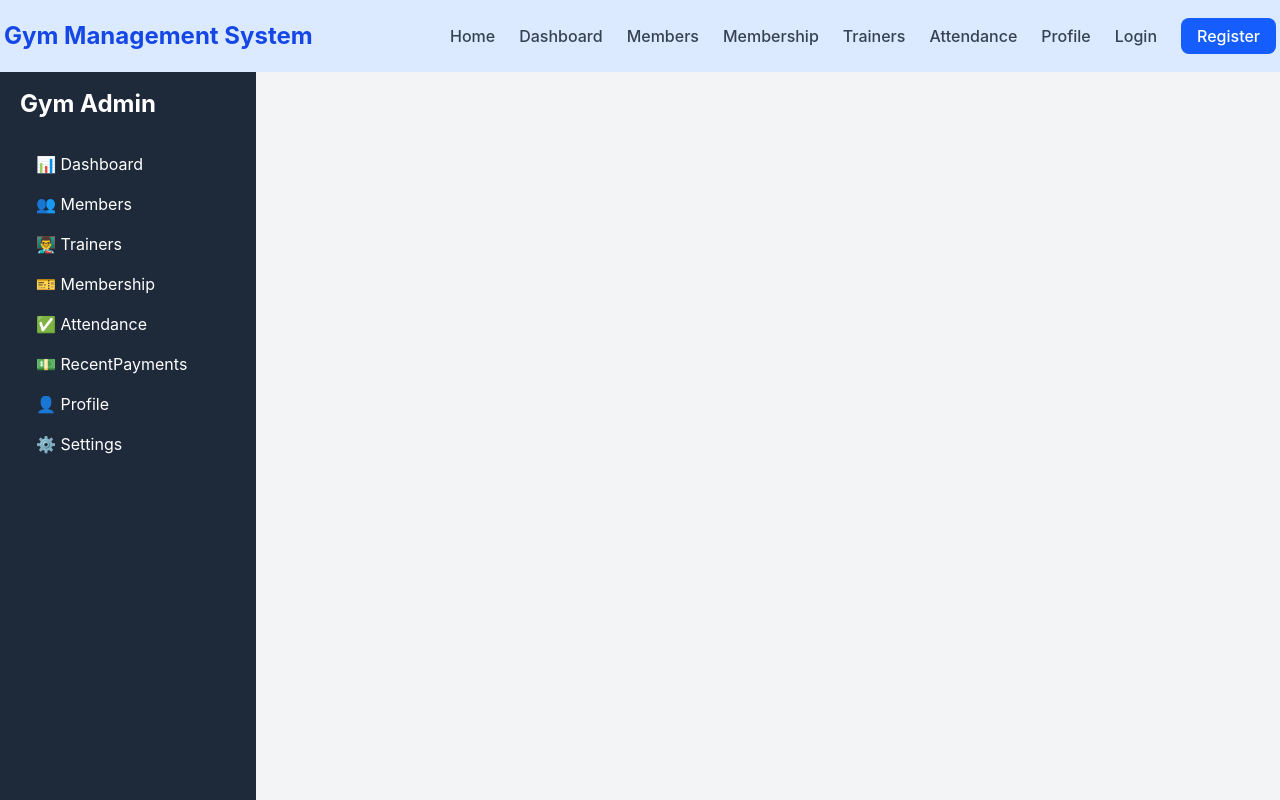
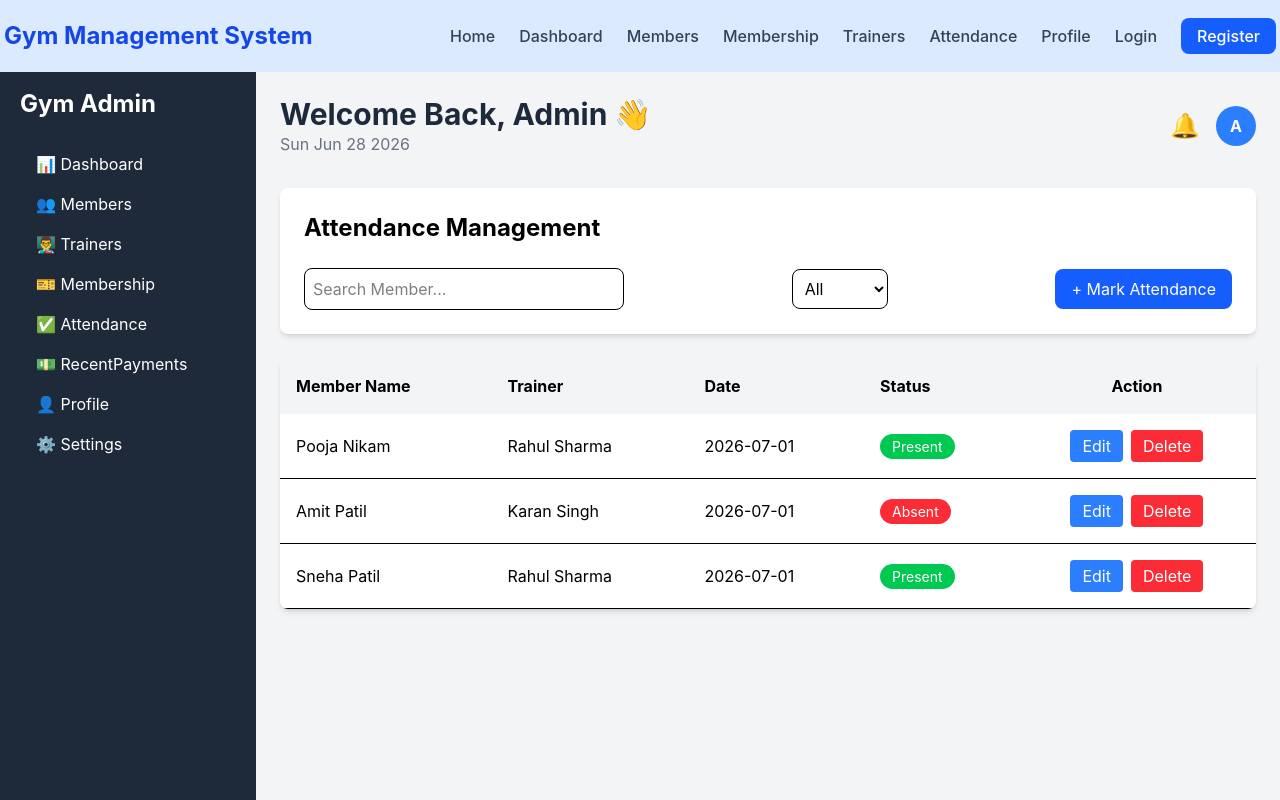
Before and after one commit to PoojaNikam2004/Gym-Management-System, a React (Vite) app: page /attendance in a window 1280 px wide. Shown: the top 800 px of the page. Built offline with nearby package versions, Linux system fonts and the light colour scheme.

Commit message:
build a Profile page

```diff
--- a/src/components/AttendanceSearchBar.jsx
+++ b/src/components/AttendanceSearchBar.jsx
@@ -1,33 +1,51 @@
+function AttendanceSearchBar({
+  searchTerm,
+  setSearchTerm,
+  statusFilter,
+  setStatusFilter,
+  onAddAttendance,
+}) {
+  return (
+    <div className="bg-white p-6 rounded-lg shadow-md mb-6">
 
+      <h2 className="text-2xl font-bold mb-6">
+        Attendance Management
+      </h2>
 
-function AttendanceSearchBar( attendance,setAttendance ,handleAddAttendance,decreaseAttendance ,statusFilter,setStatusFilter) {
+      <div className="flex justify-between items-center flex-wrap gap-4">
 
+        {/* Search */}
+        <input
+          type="text"
+          placeholder="Search Member..."
+          value={searchTerm}
+          onChange={(e) => setSearchTerm(e.target.value)}
+          className="border rounded-lg p-2 w-80"
+        />
 
-    return(
-        <div className="bg-white p-6 rounded-lg shadow-md mb-6">
-            <h1 className="text-2xl font-bold mb-6">
-                Attendance Management
-            </h1>
-            <div className="flex justify-between items-center gap-4 flex-wrap">
-                <input type="text" placeholder="Search Attendance..." className="border rounded-lg p-2" value={attendance} onChange={(e)=>setAttendance(e.target.value)} />
-                <select value={statusFilter}  onChange={(e)=>setStatusFilter(e.target.value)} className="border rounded-lg p-2" >
-                    <option value="All">All</option>
-                    <option value="Present">Present</option>
-                    <option value="Absent">Absent</option>
-                </select>
-            </div>
+        {/* Status Filter */}
+        <select
+          value={statusFilter}
+          onChange={(e) => setStatusFilter(e.target.value)}
+          className="border rounded-lg p-2"
+        >
+          <option value="All">All</option>
+          <option value="Present">Present</option>
+          <option value="Absent">Absent</option>
+        </select>
 
-            <div className="flex justify-around items-baseline gap-4 flex-wrap mt-4">
-                <button className="bg-blue-600 hover:bg-blue-700 text-white px-4 py-2 rounded-lg" onClick={handleAddAttendance}>
-                    + Add Attendance
-                </button>
-                <button className="bg-green-600 hover:bg-green-700 text-white px-4 py-2 rounded-lg" onClick={decreaseAttendance}>
-                    Export Attendance
-                </button>
-            </div>
-        </div>
-    )
+        {/* Add Attendance */}
+        <button
+          onClick={onAddAttendance}
+          className="bg-blue-600 hover:bg-blue-700 text-white px-4 py-2 rounded-lg"
+        >
+          + Mark Attendance
+        </button>
 
+      </div>
 
+    </div>
+  );
 }
+
 export default AttendanceSearchBar;
--- a/src/components/AttendanceTable.jsx
+++ b/src/components/AttendanceTable.jsx
@@ -0,0 +1,125 @@
+function AttendanceTable({
+  attendance,
+  deleteAttendance,
+  editAttendance,
+  searchTerm,
+  statusFilter,
+}) {
+
+  const filteredAttendance = attendance.filter((record) => {
+
+    const matchesSearch =
+      record.memberName
+        .toLowerCase()
+        .includes(searchTerm.toLowerCase()) ||
+      record.trainer
+        .toLowerCase()
+        .includes(searchTerm.toLowerCase());
+
+    const matchesFilter =
+      statusFilter === "All" ||
+      record.status === statusFilter;
+
+    return matchesSearch && matchesFilter;
+  });
+
+  return (
+    <div className="bg-white rounded-lg shadow-md overflow-hidden mt-6">
+
+      <table className="w-full">
+
+        <thead className="bg-gray-100">
+
+          <tr>
+            <th className="p-4 text-left">Member Name</th>
+            <th className="p-4 text-left">Trainer</th>
+            <th className="p-4 text-left">Date</th>
+            <th className="p-4 text-left">Status</th>
+            <th className="p-4 text-center">Action</th>
+          </tr>
+
+        </thead>
+
+        <tbody>
+
+          {filteredAttendance.length > 0 ? (
+
+            filteredAttendance.map((record) => (
+
+              <tr
+                key={record.id}
+                className="border-b hover:bg-gray-50"
+              >
+
+                <td className="p-4">
+                  {record.memberName}
+                </td>
+
+                <td className="p-4">
+                  {record.trainer}
+                </td>
+
+                <td className="p-4">
+                  {record.date}
+                </td>
+
+                <td className="p-4">
+
+                  <span
+                    className={`px-3 py-1 rounded-full text-white text-sm ${
+                      record.status === "Present"
+                        ? "bg-green-500"
+                        : "bg-red-500"
+                    }`}
+                  >
+                    {record.status}
+                  </span>
+
+                </td>
+
+                <td className="p-4 text-center">
+
+                  <button
+                    onClick={() => editAttendance(record)}
+                    className="bg-blue-500 hover:bg-blue-600 text-white px-3 py-1 rounded mr-2"
+                  >
+                    Edit
+                  </button>
+
+                  <button
+                    onClick={() => deleteAttendance(record.id)}
+                    className="bg-red-500 hover:bg-red-600 text-white px-3 py-1 rounded"
+                  >
+                    Delete
+                  </button>
+
+                </td>
+
+              </tr>
+
+            ))
+
+          ) : (
+
+            <tr>
+
+              <td
+                colSpan="5"
+                className="text-center py-6 text-gray-500"
+              >
+                No Attendance Found
+              </td>
+
+            </tr>
+
+          )}
+
+        </tbody>
+
+      </table>
+
+    </div>
+  );
+}
+
+export default AttendanceTable;
--- a/src/components/MarkAttendanceModal.jsx
+++ b/src/components/MarkAttendanceModal.jsx
@@ -0,0 +1,165 @@
+import { useState, useEffect } from "react";
+
+function MarkAttendanceModal({
+  onClose,
+  addAttendance,
+  editingAttendance,
+  updateAttendance,
+}) {
+  const [formData, setFormData] = useState({
+    memberName: "",
+    trainer: "",
+    date: "",
+    status: "Present",
+  });
+
+  useEffect(() => {
+    if (editingAttendance) {
+      setFormData({
+        memberName: editingAttendance.memberName || "",
+        trainer: editingAttendance.trainer || "",
+        date: editingAttendance.date || "",
+        status: editingAttendance.status || "Present",
+      });
+    } else {
+      setFormData({
+        memberName: "",
+        trainer: "",
+        date: "",
+        status: "Present",
+      });
+    }
+  }, [editingAttendance]);
+
+  const handleChange = (e) => {
+    const { name, value } = e.target;
+
+    setFormData((prev) => ({
+      ...prev,
+      [name]: value,
+    }));
+  };
+
+  const handleSubmit = (e) => {
+    e.preventDefault();
+
+    const attendanceData = {
+      id: editingAttendance ? editingAttendance.id : Date.now(),
+      ...formData,
+    };
+
+    if (editingAttendance) {
+      updateAttendance(attendanceData);
+    } else {
+      addAttendance(attendanceData);
+    }
+
+    onClose();
+  };
+
+  return (
+    <div className="fixed inset-0 bg-black/50 flex justify-center items-center z-50">
+
+      <div className="bg-white w-full max-w-lg rounded-xl shadow-xl p-6">
+
+        <h2 className="text-2xl font-bold mb-2">
+          {editingAttendance ? "Edit Attendance" : "Mark Attendance"}
+        </h2>
+
+        <p className="text-gray-500 mb-6">
+          Fill attendance details.
+        </p>
+
+        <form onSubmit={handleSubmit} className="space-y-4">
+
+          <div>
+            <label className="block mb-1 font-medium">
+              Member Name
+            </label>
+
+            <input
+              type="text"
+              name="memberName"
+              value={formData.memberName}
+              onChange={handleChange}
+              placeholder="Enter Member Name"
+              className="w-full border rounded-lg p-2"
+              required
+            />
+          </div>
+
+          <div>
+            <label className="block mb-1 font-medium">
+              Trainer Name
+            </label>
+
+            <input
+              type="text"
+              name="trainer"
+              value={formData.trainer}
+              onChange={handleChange}
+              placeholder="Enter Trainer Name"
+              className="w-full border rounded-lg p-2"
+              required
+            />
+          </div>
+
+          <div>
+            <label className="block mb-1 font-medium">
+              Date
+            </label>
+
+            <input
+              type="date"
+              name="date"
+              value={formData.date}
+              onChange={handleChange}
+              className="w-full border rounded-lg p-2"
+              required
+            />
+          </div>
+
+          <div>
+            <label className="block mb-1 font-medium">
+              Status
+            </label>
+
+            <select
+              name="status"
+              value={formData.status}
+              onChange={handleChange}
+              className="w-full border rounded-lg p-2"
+            >
+              <option value="Present">Present</option>
+              <option value="Absent">Absent</option>
+            </select>
+          </div>
+
+          <div className="flex justify-end gap-3 pt-4">
+
+            <button
+              type="button"
+              onClick={onClose}
+              className="bg-gray-500 hover:bg-gray-600 text-white px-5 py-2 rounded-lg"
+            >
+              Cancel
+            </button>
+
+            <button
+              type="submit"
+              className="bg-blue-600 hover:bg-blue-700 text-white px-5 py-2 rounded-lg"
+            >
+              {editingAttendance ? "Update Attendance" : "Save Attendance"}
+            </button>
+
+          </div>
+
+        </form>
+
+      </div>
+
+    </div>
+  );
+}
+
+export default MarkAttendanceModal;
--- a/src/pages/Attendance.jsx
+++ b/src/pages/Attendance.jsx
@@ -1,35 +1,111 @@
- import {useState} from "react";
+import { useState } from "react";
+import SideBar from "../components/SideBar";
+import Header from "../components/Header";
+import AttendanceSearchBar from "../components/AttendanceSearchBar";
+import AttendanceTable from "../components/AttendanceTable";
+import MarkAttendanceModal from "../components/MarkAttendanceModal";
 
-import SideBar from "../components/SideBar";
-import AttendanceSearchBar from "../components/AttendanceSearchBar";
-function Attendance(){
+function Attendance() {
+  const [searchTerm, setSearchTerm] = useState("");
+  const [statusFilter, setStatusFilter] = useState("All");
+  const [showModal, setShowModal] = useState(false);
+  const [editingAttendance, setEditingAttendance] = useState(null);
 
+  const [attendance, setAttendance] = useState([
+    {
+      id: 1,
+      memberName: "Pooja Nikam",
+      trainer: "Rahul Sharma",
+      date: "2026-07-01",
+      status: "Present",
+    },
+    {
+      id: 2,
+      memberName: "Amit Patil",
+      trainer: "Karan Singh",
+      date: "2026-07-01",
+      status: "Absent",
+    },
+    {
+      id: 3,
+      memberName: "Sneha Patil",
+      trainer: "Rahul Sharma",
+      date: "2026-07-01",
+      status: "Present",
+    },
+  ]);
 
-   const [attendance,setAttendance] = useState("");
-   const [statusFilter,setStatusFilter] = useState("All");
+  // Add Attendance
+  const addAttendance = (newAttendance) => {
+    setAttendance((prev) => [...prev, newAttendance]);
+  };
 
-   const handleAddAttendance = () => {
-   }
+  // Delete Attendance
+  const deleteAttendance = (id) => {
+    setAttendance((prev) =>
+      prev.filter((item) => item.id !== id)
+    );
+  };
 
-   const decreaseAttendance = () => {
-   }
+  // Open Edit Modal
+  const editAttendance = (attendance) => {
+    setEditingAttendance(attendance);
+    setShowModal(true);
+  };
 
-    return(
-        <div className="bg-gray-100 min-h-screen ">
-   <SideBar/>
-            <div className="flex flex-col p-6 ml-64">
+  // Update Attendance
+  const updateAttendance = (updatedAttendance) => {
+    setAttendance((prev) =>
+      prev.map((item) =>
+        item.id === updatedAttendance.id
+          ? updatedAttendance
+          : item
+      )
+    );
+  };
 
-                <AttendanceSearchBar
-                attendance={attendance}
-                setAttendance={setAttendance}
-                handleAddAttendance={handleAddAttendance}
-                decreaseAttendance={decreaseAttendance}
-                statusFilter={statusFilter}
-                setStatusFilter={setStatusFilter}
-                />
-            </div>
+  return (
+    <div className="flex">
+      <SideBar />
 
-        </div>
-    )
+      <div className="flex-1 bg-gray-100 p-6">
+
+        <Header />
+
+        <AttendanceSearchBar
+          searchTerm={searchTerm}
+          setSearchTerm={setSearchTerm}
+          statusFilter={statusFilter}
+          setStatusFilter={setStatusFilter}
+          onAddAttendance={() => {
+            setEditingAttendance(null);
+            setShowModal(true);
+          }}
+        />
+
+        <AttendanceTable
+          attendance={attendance}
+          deleteAttendance={deleteAttendance}
+          editAttendance={editAttendance}
+          searchTerm={searchTerm}
+          statusFilter={statusFilter}
+        />
+
+        {showModal && (
+          <MarkAttendanceModal
+            onClose={() => {
+              setShowModal(false);
+              setEditingAttendance(null);
+            }}
+            addAttendance={addAttendance}
+            editingAttendance={editingAttendance}
+            updateAttendance={updateAttendance}
+          />
+        )}
+
+      </div>
+    </div>
+  );
 }
+
 export default Attendance;
```
